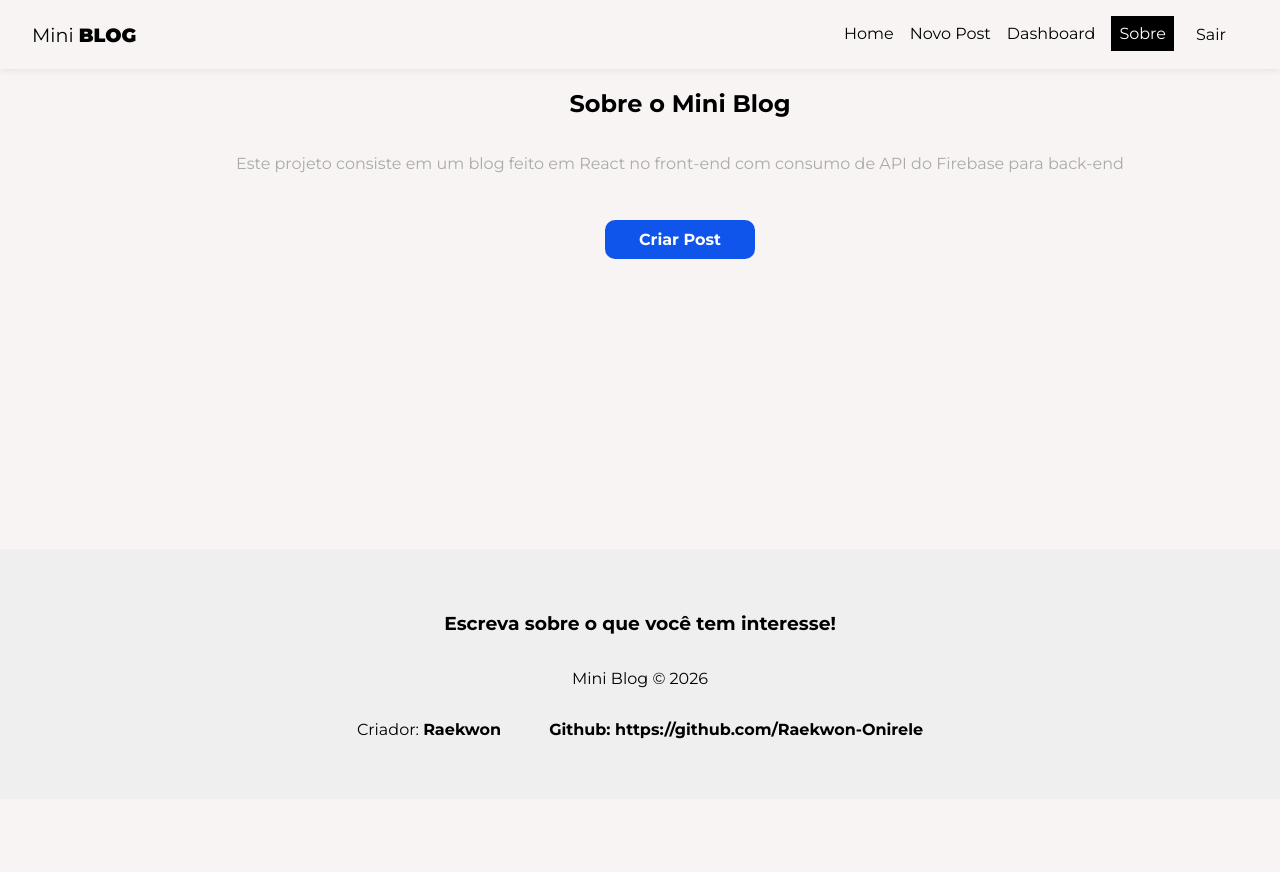
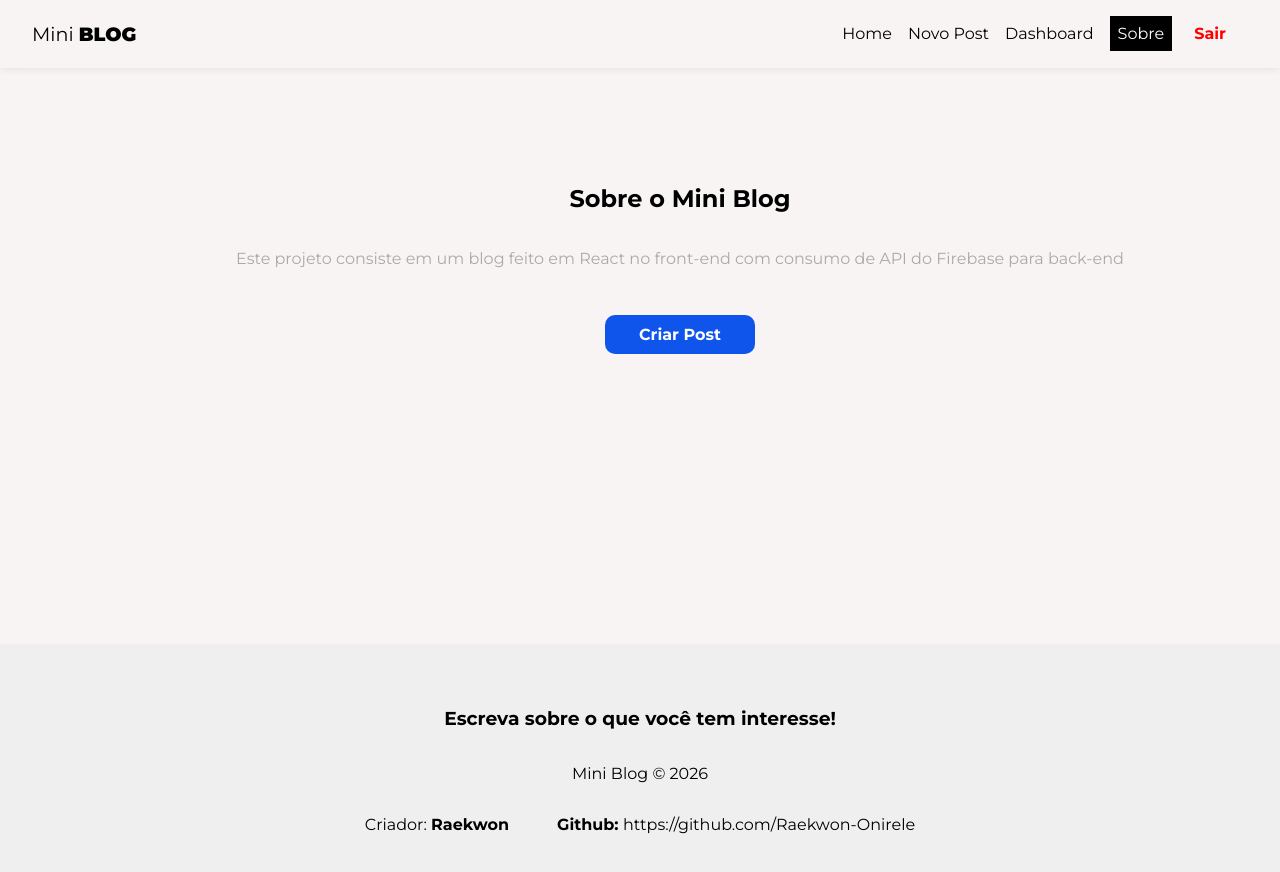
Before and after one commit to Raekwon-Onirele/Blog, a React (Vite) app: page /about in a window 1280 px wide. Shown: the top 872 px of the page. Before the commit the page ends 800 px from the top, so only its background shows below. Built offline with nearby package versions, Linux system fonts and the light colour scheme; no server answers; sample sign-in values are in the browser's storage.

Commit message:
Finished Project

```diff
--- a/src/App.jsx
+++ b/src/App.jsx
@@ -31,10 +31,10 @@ import EditPost from "./pages/EditPost/EditPost";
 
 function App() {
   // > autenticação para verificar e iniciar o user em todo o projeto
-  const [user, setUser] = useState(undefined);
+  const [ user, setUser ] = useState(undefined);
   const { auth } = useAuthentication();
 
-  // definindo o loading para quando o user for undefined
+  // definindo o loading se o user for undefined
   const loadingUser = user === undefined;
 
   // mapeando o auth vindo do useAuthentication
@@ -44,7 +44,7 @@ function App() {
     });
   }, [auth]);
 
-  // quando o user for igual a undefined, traz um texto de carregamento
+  // enquanto o user for igual a undefined, traz um texto de carregamento
   if (loadingUser) {
     return <p>Carregando...</p>;
   }
--- a/src/components/Footer.module.css
+++ b/src/components/Footer.module.css
@@ -21,3 +21,7 @@
     color: #000;
     font-weight: bold;
 }
+
+.github span a {
+    font-weight: 400;
+}
--- a/src/components/NavBar.jsx
+++ b/src/components/NavBar.jsx
@@ -82,7 +82,7 @@ const NavBar = () => {
           {/* Criando uma condicional para mostrar o button sair */}
           {user && (
             <li>
-              <button onClick={ logout }>Sair</button>
+              <button onClick={ logout } className={styles.buttonLogout}>Sair</button>
             </li>
           )}
         </ul>
--- a/src/components/NavBar.module.css
+++ b/src/components/NavBar.module.css
@@ -33,3 +33,9 @@
     color: #fff;
     padding: 0.5em;
 }
+
+.buttonLogout {
+    margin-top: -.5em;
+    color: #ff0000;
+    font-weight: bold;
+}
--- a/src/hooks/useAuthentication.jsx
+++ b/src/hooks/useAuthentication.jsx
@@ -17,8 +17,6 @@ export const useAuthentication = () => {
 
   // // variável para limpar as funções posteriormente
   const [cancelled, setCancelled] = useState(false);
-
-
 
   // função para fazer a limpeza, para esvaziar a memória
   function checkIfIsCancelled() {
--- a/src/pages/About/About.module.css
+++ b/src/pages/About/About.module.css
@@ -3,6 +3,7 @@
     display: flex;
     flex-direction: column;
     align-items: center;
+    margin-top: 6em;
 }
 
 .about p {
--- a/src/pages/Dashboard/Dashboard.jsx
+++ b/src/pages/Dashboard/Dashboard.jsx
@@ -14,7 +14,7 @@ import { useDeleteDocument } from "../../hooks/useDeleteDocument";
 const Dashboard = () => {
   // definindo user do useAuth para validação
   const { user } = useAuthValue();
-  const uid = user.id;
+  const uid = user.uid;
 
   // definindo delete document, para deletar o documento selecionado
   const { deleteDocument } = useDeleteDocument("posts")
@@ -30,7 +30,7 @@ const Dashboard = () => {
   return (
     <div className={styles.dashboard}>
       <h2>Dashboard</h2>
-      <p>Gerencie seus Posts</p>
+      <p>Gerencie seus Posts:</p>
 
       {posts && posts.length === 0 ? (
         // Caso não chegue nenhum post
--- a/src/pages/Dashboard/Dashboard.module.css
+++ b/src/pages/Dashboard/Dashboard.module.css
@@ -4,6 +4,7 @@
     flex-direction: column;
     justify-content: center;
     align-items: center;
+    margin-bottom: 5em;
 }
 
 .dashboard h2 {
--- a/src/pages/Home/Home.jsx
+++ b/src/pages/Home/Home.jsx
@@ -32,7 +32,7 @@ const Home = () => {
       <form onSubmit={handleSubmit} className={styles.searchForm}>
         <input
           type="text"
-          placeholder="Ou busque por tags"
+          placeholder="Busque por tags:"
           onChange={(e) => setQuery(e.target.value)}
         />
         <button className="btn btn-dark">Pesquisar</button>
--- a/src/pages/Home/Home.module.css
+++ b/src/pages/Home/Home.module.css
@@ -3,6 +3,11 @@
     flex-direction: column;
     justify-content: center;
     align-items: center;
+}
+
+.searchForm input {
+    font-size: 20px;
+    margin-top: 10px;
 }
 
 .searchForm {
```
